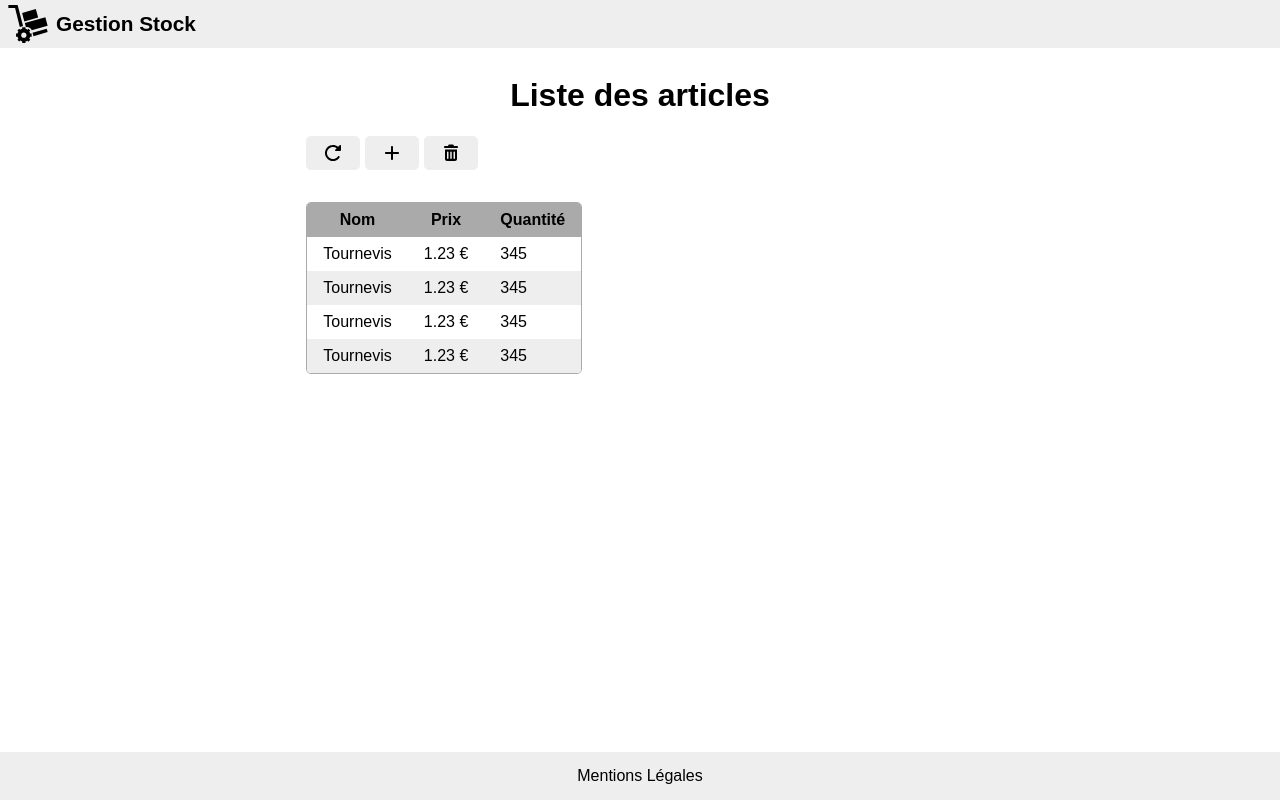
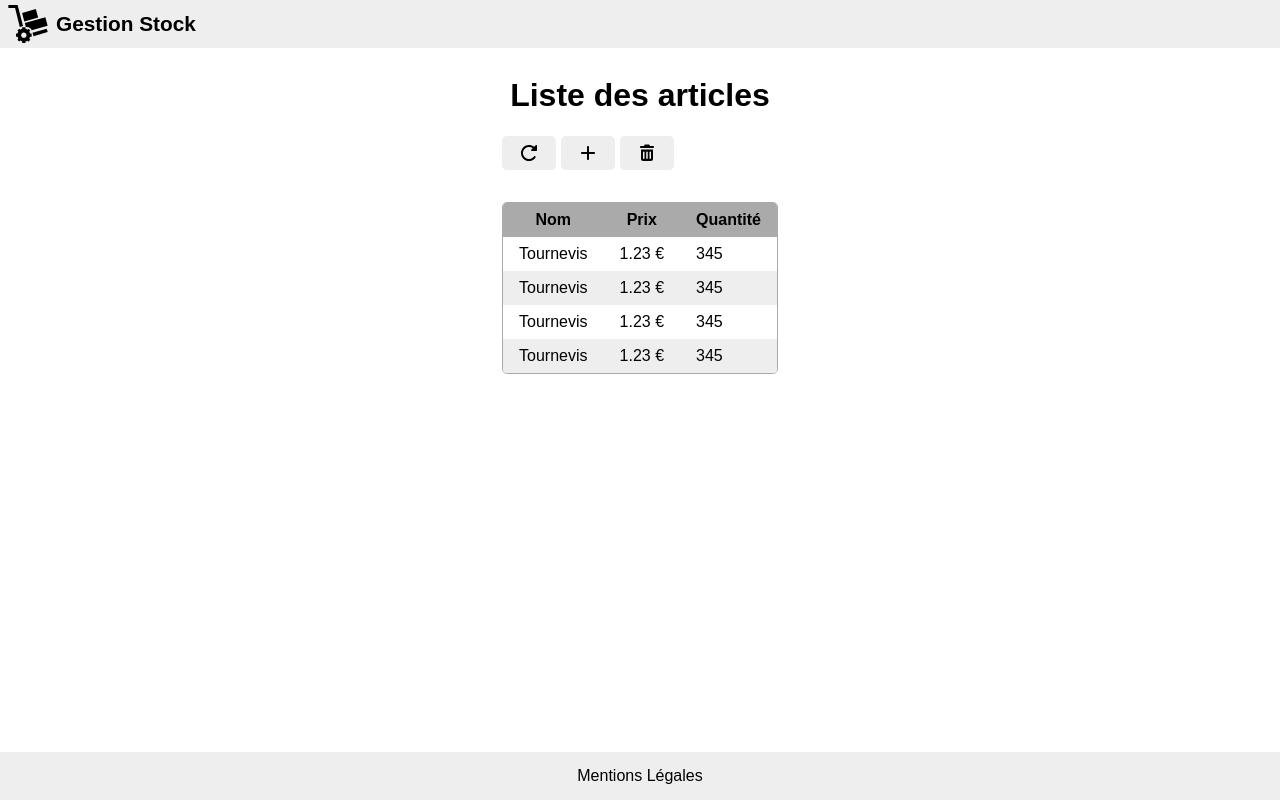
Before and after one commit to jlg-formation/ajb-mai-2026, a React (Vite) app in the folder front/: page /stock in a window 1280 px wide. Built offline with nearby package versions, Linux system fonts and the light colour scheme.

Commit message:
feat: restructure stock route layout and improve CSS styling

```diff
--- a/front/src/index.css
+++ b/front/src/index.css
@@ -68,6 +68,10 @@ main {
 }
 
 div.content {
+  display: flex;
+  align-items: center;
+  flex-flow: column;
+  > div {
     nav {
       display: flex;
       gap: 0.3em;
@@ -77,3 +81,4 @@ div.content {
       height: 2em;
     }
   }
+}
--- a/front/src/routes/stock/index.tsx
+++ b/front/src/routes/stock/index.tsx
@@ -15,6 +15,7 @@ function RouteComponent() {
     <>
       <h1>Liste des articles</h1>
       <div className="content">
+        <div>
           <nav>
             <button title="Rafraîchir">
               <FontAwesomeIcon icon={faRotateRight} />
@@ -59,6 +60,7 @@ function RouteComponent() {
             </tbody>
           </table>
         </div>
+      </div>
     </>
   );
 }
```
Lines whose indentation alone changed are shown as unchanged.
